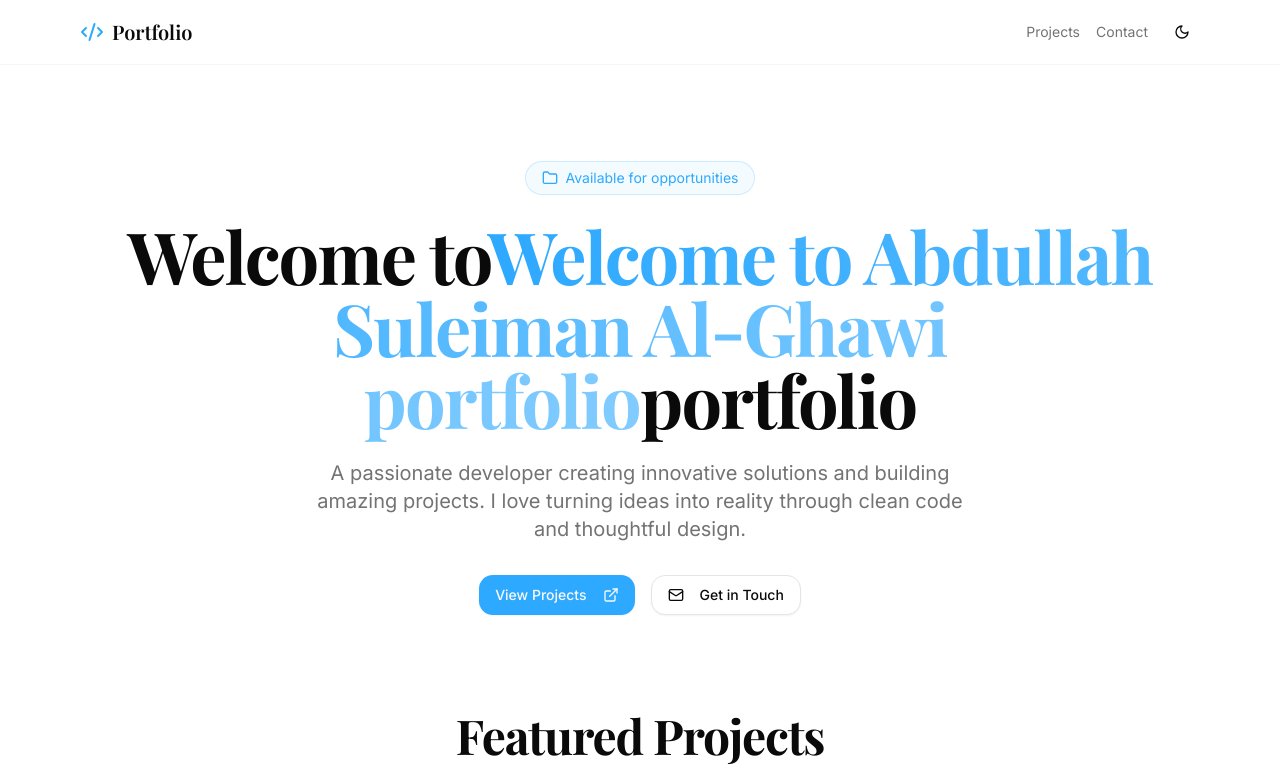
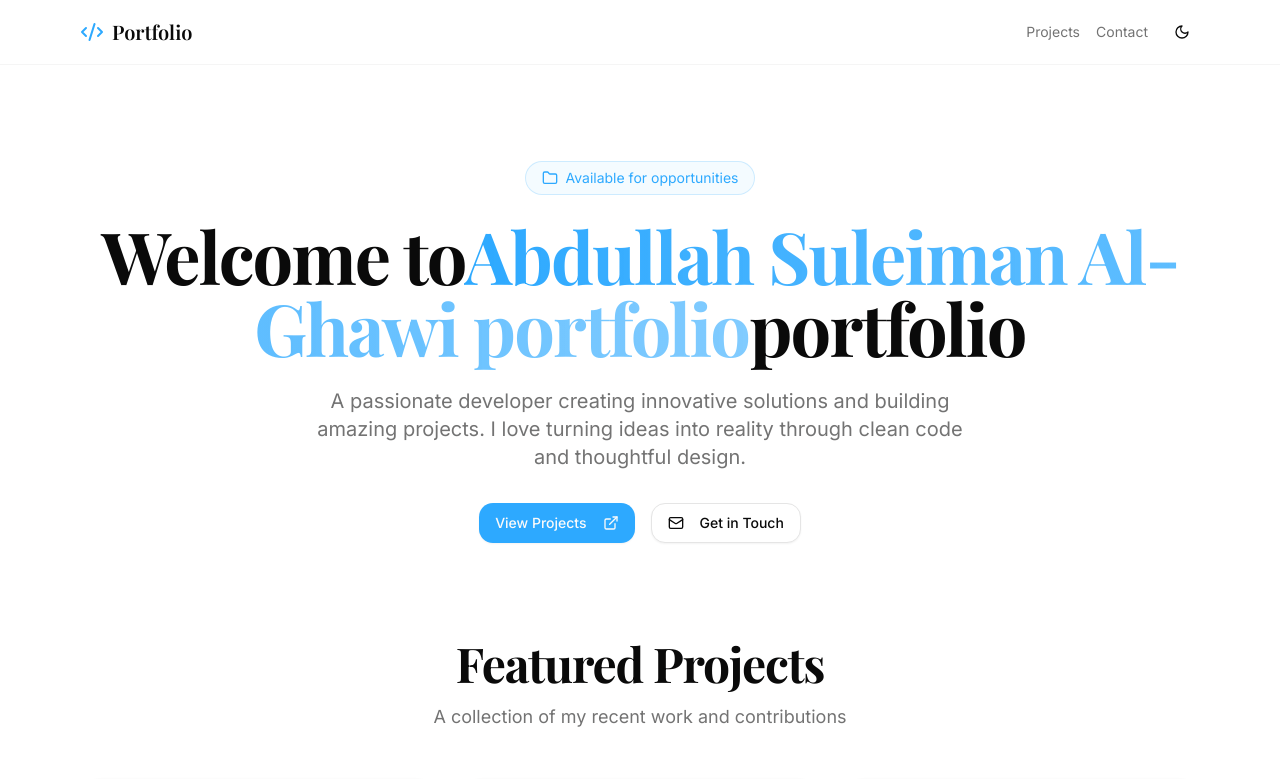
Before and after one commit to iM5LB/iM5LB.github.io, a React (Vite) app: page / in a window 1280 px wide. Shown: the top 779 px of the page. Built offline with nearby package versions, Linux system fonts and the light colour scheme; a web font is replaced by a local one.

Commit message:
Full Custom Discord Rich Presence Plugin Uploaded

```diff
--- a/src/App.tsx
+++ b/src/App.tsx
@@ -104,7 +104,7 @@ export default function Home() {
           <h1 className="mb-6 font-serif text-5xl font-bold tracking-tight sm:text-6xl md:text-7xl">
             Welcome to
             <span className="bg-gradient-to-r from-primary via-primary/80 to-primary/60 bg-clip-text text-transparent">
-              Welcome to Abdullah Suleiman Al-Ghawi portfolio
+            Abdullah Suleiman Al-Ghawi portfolio
             </span>
             portfolio
           </h1>
```
